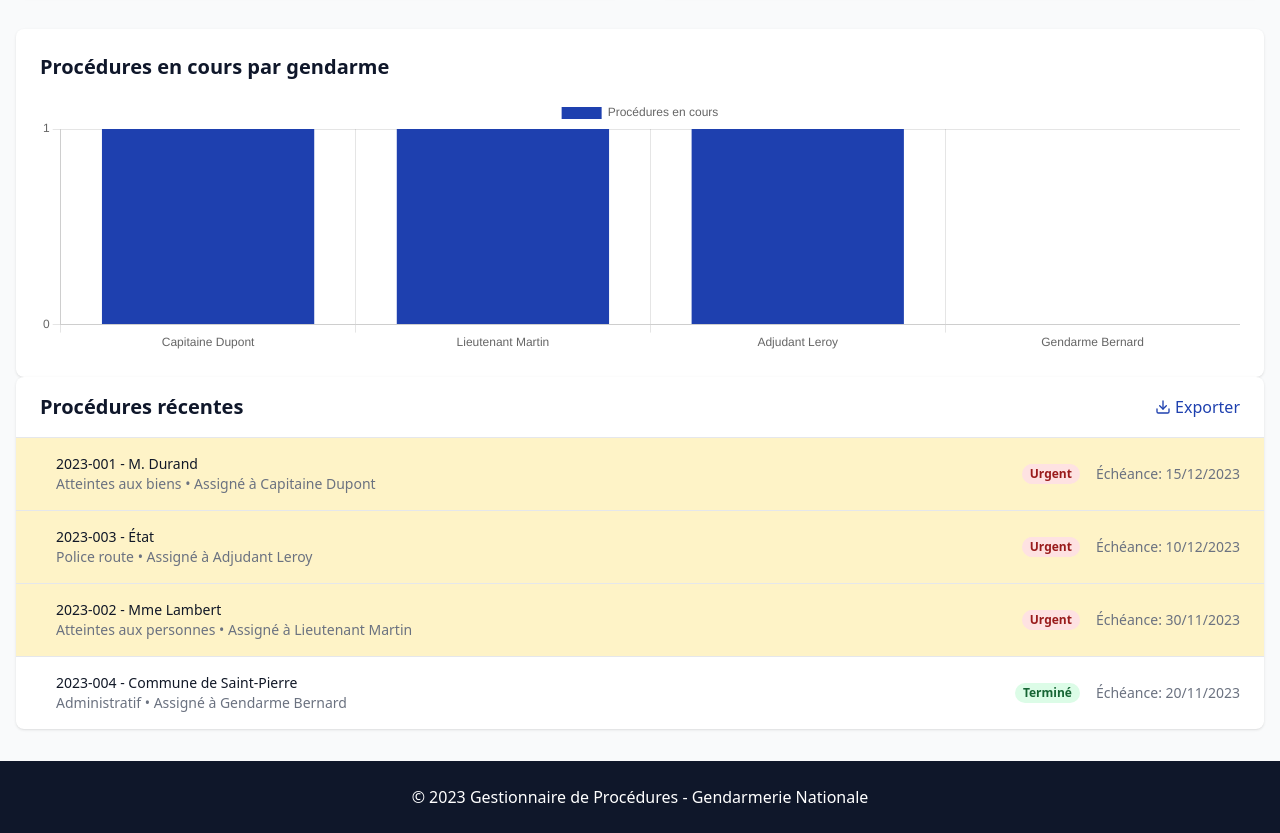
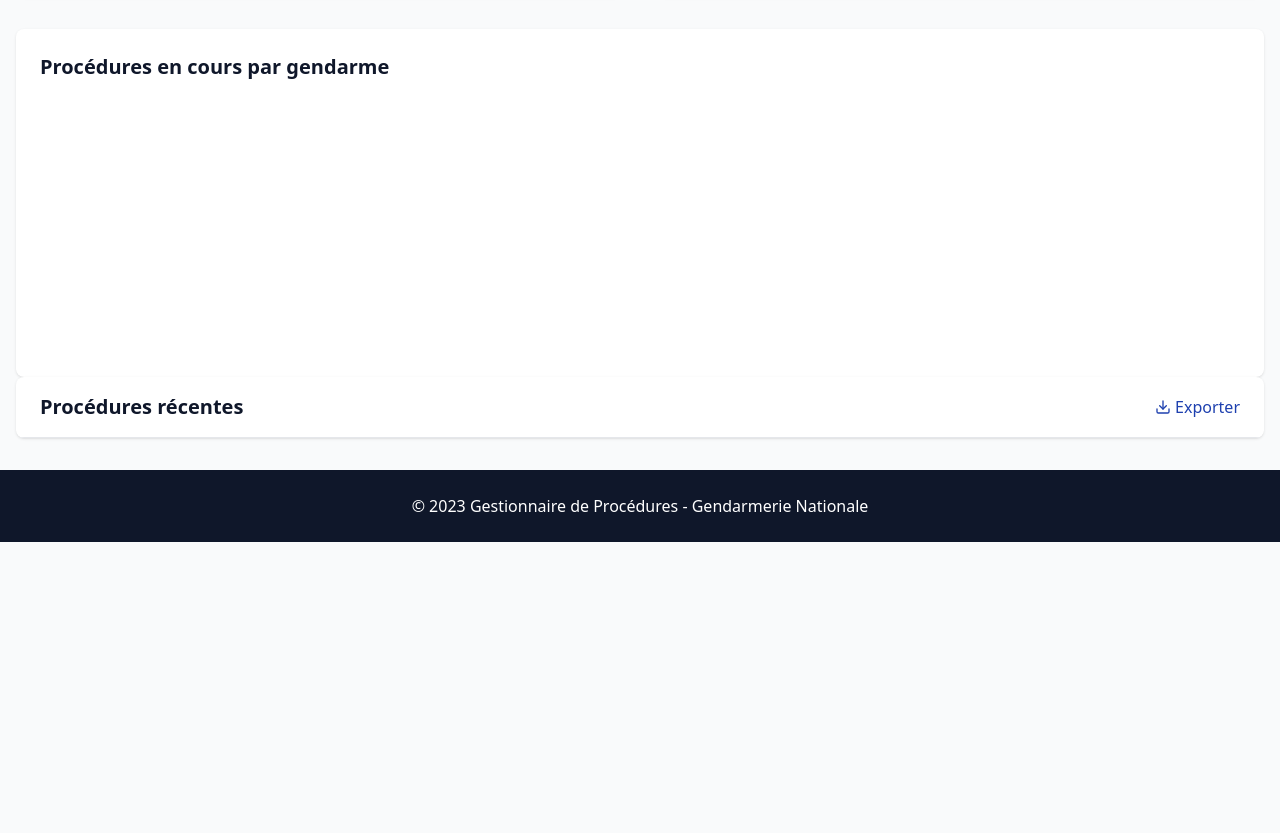
Before and after one commit to vincentjdu/Goupe, a plain HTML site: page index.html in a window 1280 px wide. Shown: the part 647-1480 px from the top of the page. After the commit the page ends 1189 px from the top, so only its background shows below. Drawn offline with nearby package versions, Linux system fonts and the light colour scheme.

Commit message:
Update index.html

```diff
--- a/index.html
+++ b/index.html
@@ -621,68 +621,6 @@
             };
 
 
-            // Sample data (in a real application, this would come from a database)
-            let gendarmes = [
-                { id: 1, name: "Capitaine Dupont", grade: "Capitaine", procedures: [] },
-                { id: 2, name: "Lieutenant Martin", grade: "Lieutenant", procedures: [] },
-                { id: 3, name: "Adjudant Leroy", grade: "Adjudant", procedures: [] },
-                { id: 4, name: "Gendarme Bernard", grade: "Gendarme", procedures: [] }
-            ];
-
-            let procedures = [
-                {
-                    id: 1,
-                    number: "2023-001",
-                    type: "atteinte-biens",
-                    victim: "M. Durand",
-                    suspect: "Inconnu",
-                    offense: "Vol avec effraction",
-                    gendarmeId: 1,
-                    dueDate: "2023-12-15",
-                    status: "active",
-                    notes: "Vol dans une résidence secondaire",
-                    createdAt: "2023-11-10"
-                },
-                {
-                    id: 2,
-                    number: "2023-002",
-                    type: "atteinte-personnes",
-                    victim: "Mme Lambert",
-                    suspect: "M. Gagnon",
-                    offense: "Violences conjugales",
-                    gendarmeId: 2,
-                    dueDate: "2023-11-30",
-                    status: "urgent",
-                    notes: "Plainte déposée ce jour",
-                    createdAt: "2023-11-05"
-                },
-                {
-                    id: 3,
-                    number: "2023-003",
-                    type: "police-route",
-                    victim: "État",
-                    suspect: "M. Petit",
-                    offense: "Excès de vitesse",
-                    gendarmeId: 3,
-                    dueDate: "2023-12-10",
-                    status: "active",
-                    notes: "Contrôle radar à 145 km/h en zone 80",
-                    createdAt: "2023-11-08"
-                },
-                {
-                    id: 4,
-                    number: "2023-004",
-                    type: "administratif",
-                    victim: "Commune de Saint-Pierre",
-                    suspect: "N/A",
-                    offense: "Déclaration de perte",
-                    gendarmeId: 4,
-                    dueDate: "2023-11-20",
-                    status: "completed",
-                    notes: "Perte de papiers d'identité",
-                    createdAt: "2023-10-25"
-                }
-            ];
                   // Sauvegarde des données dans le navigateur
                 function saveData() {
                 localStorage.setItem("procedures", JSON.stringify(procedures));
```
